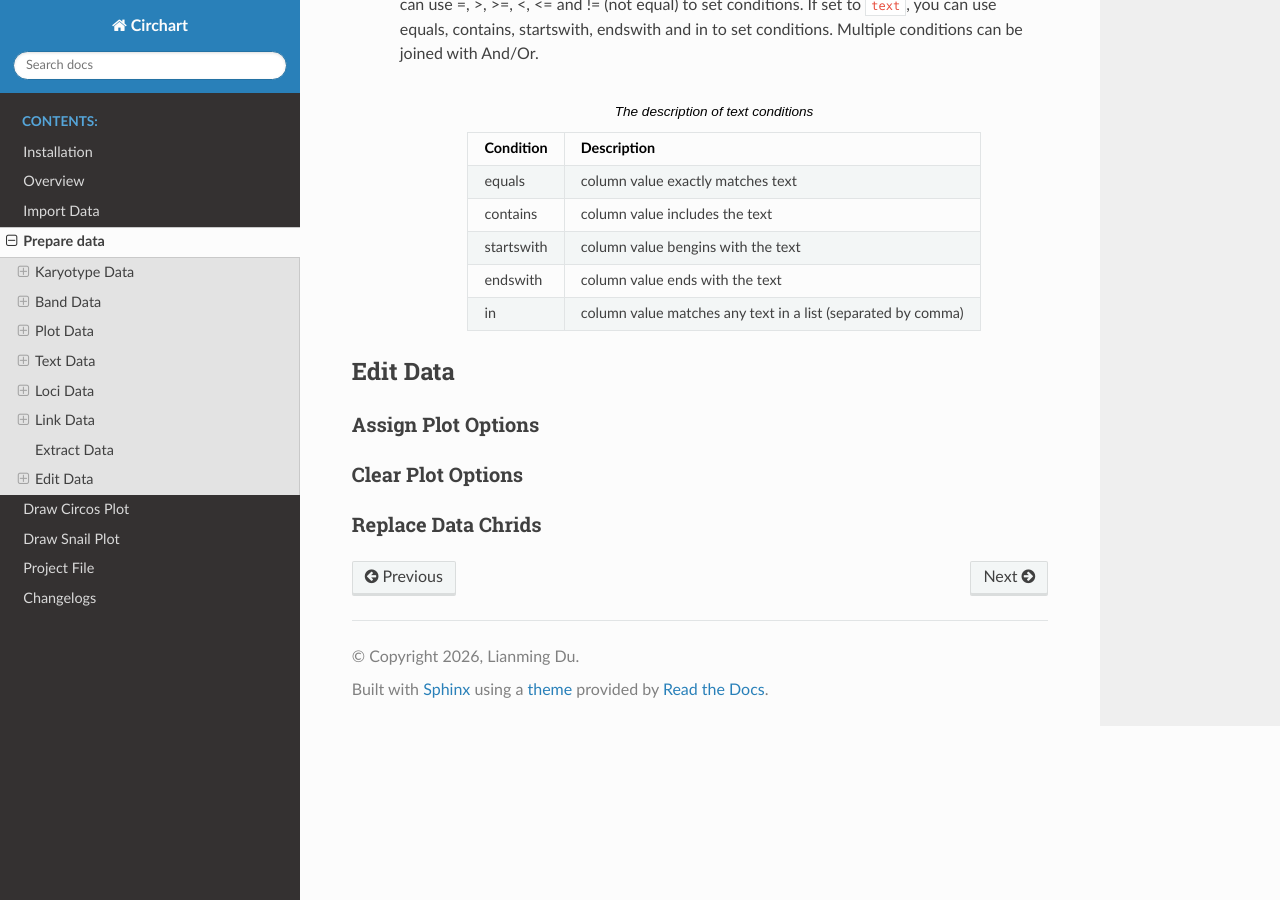
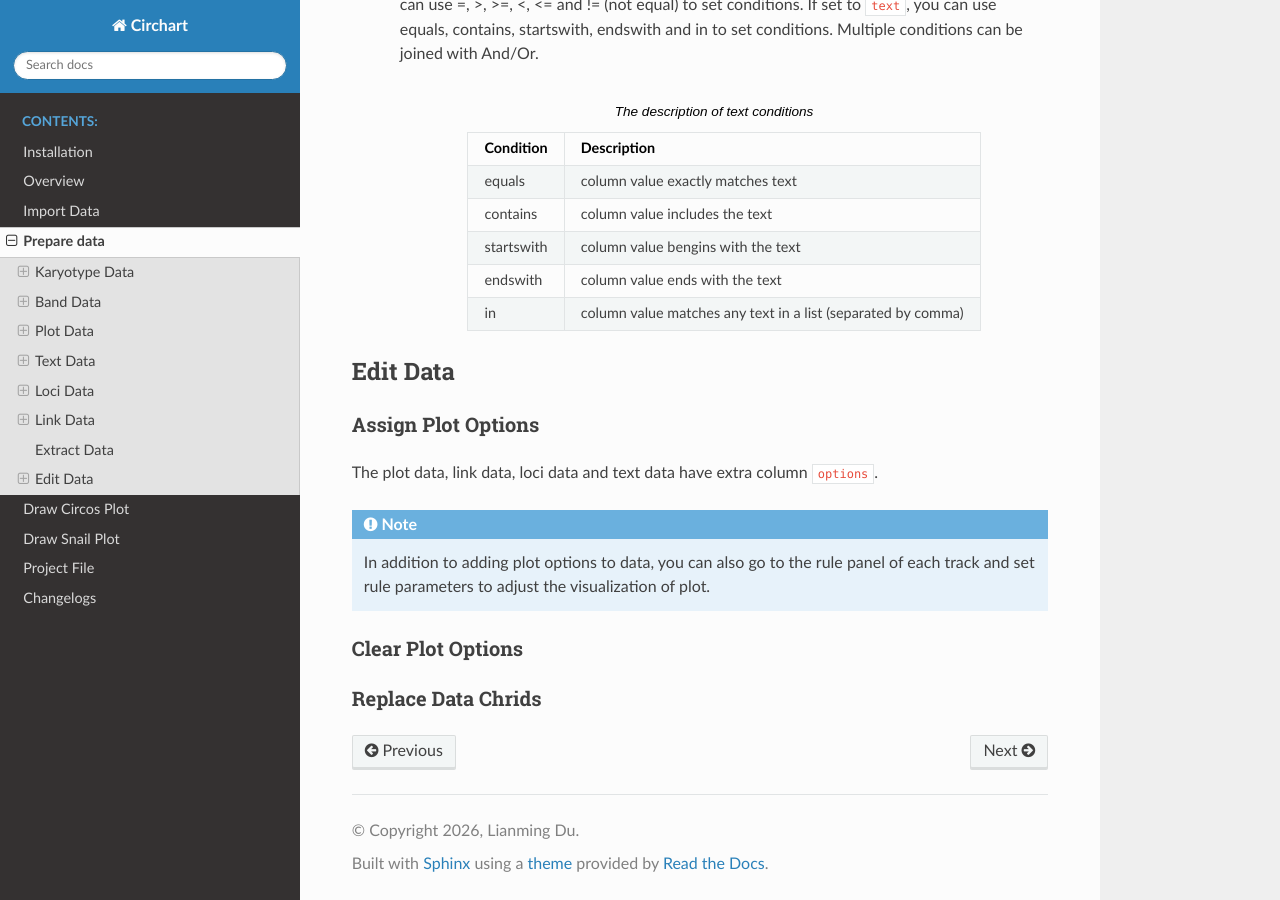
Before and after one commit to lmdu/circhart, a Sphinx documentation site: the page built from docs/source/prepare.rst, in a window 1280 px wide and 900 px high, scrolled down 13735 px. Built offline with Sphinx 7.4.7 and the Read the Docs theme 3.1.0, drawn with Linux system fonts in a browser that asks for light colours; the version number is read from the project's files by our own code.

Commit message:
Update prepare.rst

```diff
--- a/docs/source/prepare.rst
+++ b/docs/source/prepare.rst
@@ -518,6 +518,11 @@ Edit Data
 Assign Plot Options
 ^^^^^^^^^^^^^^^^^^^
 
+The plot data, link data, loci data and text data have extra column ``options``.
+
+.. note::
+
+	In addition to adding plot options to data, you can also go to the rule panel of each track and set rule parameters to adjust the visualization of plot.
 
 Clear Plot Options
 ^^^^^^^^^^^^^^^^^^
```
